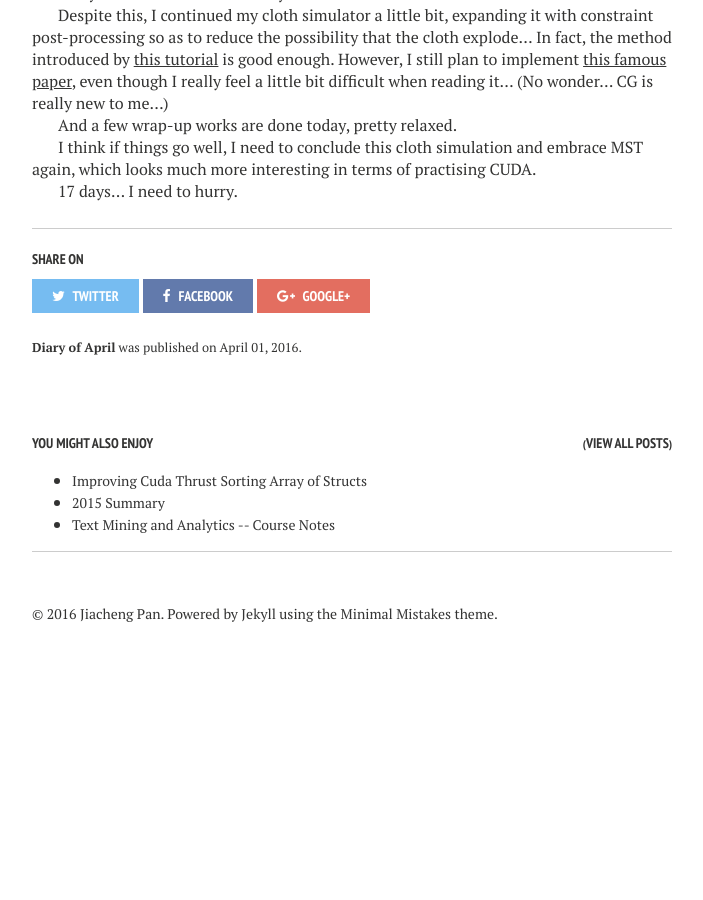
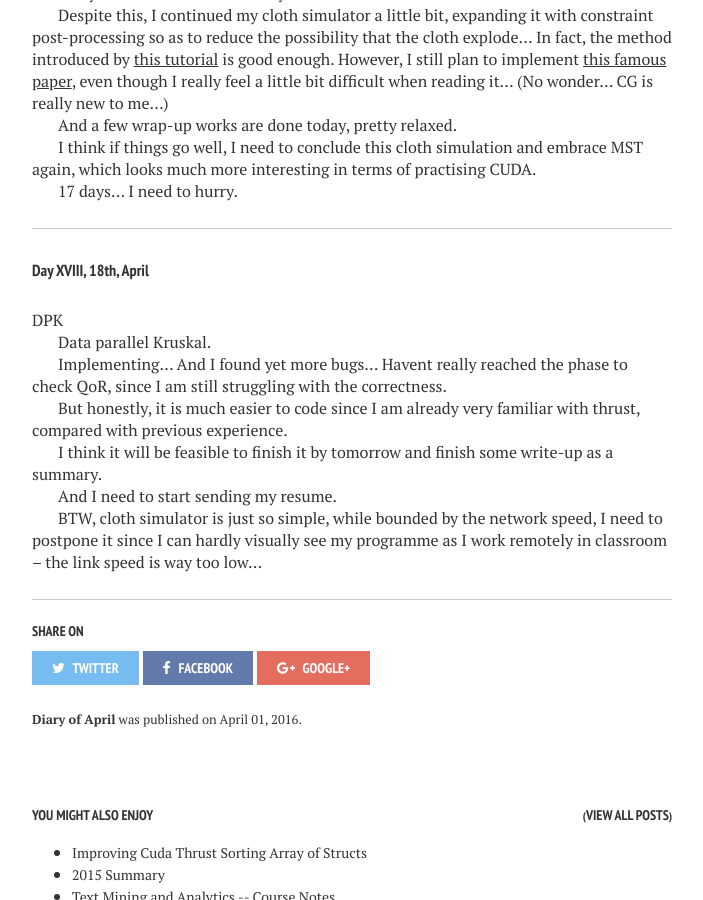
Before and after one commit to jiachengpan/jiachengpan.github.io, a Jekyll site: the page built from _posts/2016-04-01-diary-of-jobless.markdown, in a window 1280 px wide and 900 px high, scrolled down 10465 px. Shown: the whole window, without its empty margins (288-991 px from the left). Built offline with Jekyll 4.4.1, drawn with Linux system fonts in a browser that asks for light colours; emoji names are drawn with the system emoji font; before the commit the page ends 11137 px from its top, so only the background shows below that.

Commit message:
18th april

```diff
--- a/_posts/2016-04-01-diary-of-jobless.markdown
+++ b/_posts/2016-04-01-diary-of-jobless.markdown
@@ -397,3 +397,23 @@ And a few wrap-up works are done today, pretty relaxed.
 I think if things go well, I need to conclude this cloth simulation and embrace MST again, which looks much more interesting in terms of practising CUDA.
 
 17 days... I need to hurry.
+
+
+----------
+
+##### Day XVIII, 18th, April
+
+DPK
+
+Data parallel Kruskal.
+
+Implementing... And I found yet more bugs... Havent really reached the phase to check QoR, since I am still struggling with the correctness.
+
+But honestly, it is much easier to code since I am already very familiar with thrust, compared with previous experience.
+
+I think it will be feasible to finish it by tomorrow and finish some write-up as a summary.
+
+And I need to start sending my resume.
+
+
+BTW, cloth simulator is just so simple, while bounded by the network speed, I need to postpone it since I can hardly visually see my programme as I work remotely in classroom -- the link speed is way too low...
```
